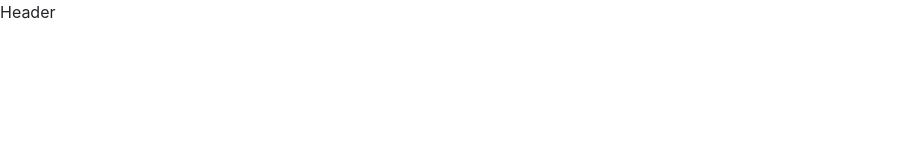
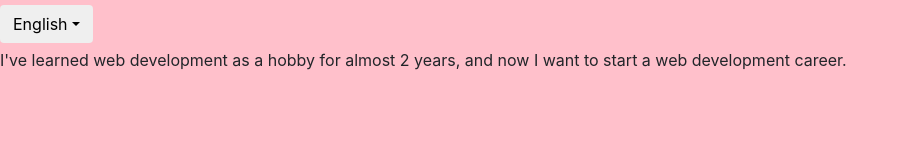
Before and after one commit to nawawishkid-old/nawawishkid.github.io, a React app: page / in a window 1280 px wide. Shown: the whole page, without its empty margins (0-906 px from the left). Built offline with nearby package versions, Linux system fonts and the light colour scheme.

Commit message:
Create Dropdown-related components and Locale component to load localization text

```diff
--- a/index.html
+++ b/index.html
@@ -1,6 +1,8 @@
 <!DOCTYPE html>
 <html>
 <head>
+	<meta charset="utf-8">
+	<meta name="viewport" content="width=device-width, initial-scale=1.0">
  	<link rel="stylesheet" type="text/css" href="src/css/bootstrap.min.css"/>
  	<link rel="stylesheet" type="text/css" href="src/css/index.css"/>
 </head>
--- a/src/css/index.css
+++ b/src/css/index.css
@@ -1,3 +1,30 @@
 html, body {
   margin: 0;
+  width: 100%;
+  height: 100%;
 }
+
+/* Bootstrap override */
+.row {
+	margin: 0;
+}
+[class^=col] {
+	padding: 0;
+}
+
+#app {
+	width: 100%;
+	height: 100%;
+	perspective: 100px;
+}
+
+.react-app {
+	width: 100%;
+	height: 100%;
+	background: pink;
+}
+.react-header {
+	display: flex;
+	align-items: center;
+	height: 48px;
+}
--- a/src/js/bootstrap.js
+++ b/src/js/bootstrap.js
@@ -6,3 +6,5 @@ try {
 
 	require('bootstrap');
 } catch (e) {}
+
+document.querySelector('html').lang = 'en_US';
--- /dev/null
+++ b/src/js/components/Dropdown.js
@@ -0,0 +1,65 @@
+import React, { Component } from 'react';
+import PropTypes from 'prop-types';
+import DropdownItem from './DropdownItem';
+
+export default class Dropdown extends Component {
+	constructor(props) {
+		super(props);
+	}
+
+	render() {
+		console.log('Dropdown.render()');
+
+		const p = this.props;
+		const children = Array.isArray(p.children) ?
+						 p.children.map((item, index) => <a href={item.props.href} className={item.props.className}>{item.props.node}</a>) :
+						 <a href={p.children.props.href} className={p.children.props.className}>{p.children.props.node}</a>
+
+		console.log(children);
+
+		return (
+			<div className={'dropdown ' + p.wrapperClassName} style={p.wrapperStyle}>
+				<button
+					type="button" className={'btn dropdown-toggle ' + p.labelClassName}
+					id={p.id} style={p.labelStyle}
+					data-toggle="dropdown" aria-haspopup="true" aria-expanded="false"
+				>
+					{p.label}
+				</button>
+				<div
+					className={'dropdown-menu ' + p.dropdownClassName}
+					style={p.dropdownStyle}
+					aria-labelledby={p.id}
+				>
+					{p.children}
+				</div>
+			</div>
+		);
+	}
+}
+
+Dropdown.propTypes = {
+	children: PropTypes.oneOfType([
+		PropTypes.arrayOf(PropTypes.element),
+		PropTypes.element,
+	]),
+	id: PropTypes.string.isRequired,
+	label: PropTypes.string.isRequired,
+	wrapperClassName: PropTypes.string,
+	wrapperStyle: PropTypes.object,
+	labelClassName: PropTypes.string,
+	labelStyle: PropTypes.object,
+	dropdownClassName: PropTypes.string,
+	dropdownStyle: PropTypes.object,
+}
+
+Dropdown.defaultProps = {
+	children: <DropdownItem />,
+	label: 'Dropdown',
+	wrapperClassName: '',
+	wrapperStyle: {},
+	labelClassName: '',
+	labelStyle: {},
+	dropdownClassName: '',
+	dropdownStyle: {},
+}
--- /dev/null
+++ b/src/js/components/DropdownItem.js
@@ -0,0 +1,40 @@
+import React, { Component } from 'react';
+import PropTypes from 'prop-types';
+
+export default class DropdownItem extends Component {
+	constructor(props) {
+		console.log('DropdownItem.constructor()');
+		super(props);
+	}
+
+	render() {
+		console.log('DropdownItem.render()');
+
+		const p = this.props;
+
+		return (
+			<a
+				className={'dropdown-item ' + p.className}
+				href={p.href}
+				onClick={p.onClick}
+				data-value={p.value}
+			>
+				{p.children}
+			</a>
+		);
+	}
+}
+
+DropdownItem.propTypes = {
+	children: PropTypes.node.isRequired,
+	href: PropTypes.string,
+	className: PropTypes.string,
+	value: PropTypes.string,
+}
+
+DropdownItem.defaultProps = {
+	children: 'list 1',
+	href: '#',
+	className: 'nothing',
+	value: '',
+}
--- a/src/js/components/Header.js
+++ /dev/null
@@ -1,12 +0,0 @@
-import React, { Component } from 'react';
-
-export default class Header extends Component {
-	constructor(props) {
-		super(props);
-	}
-
-	render() {
-		console.log('Header.render()');
-		return <header>Header</header>;
-	}
-}
--- /dev/null
+++ b/src/js/components/Locale.js
@@ -0,0 +1,19 @@
+function Locale() {
+	//console.log('Locale()');
+
+	this.locale = require('../../locale/locale.json');
+
+	this.getLang = function() {
+		return document.querySelector('html').lang || 'en_US';
+	}
+
+	this.getLocales = function() {
+		return this.locale;
+	}
+
+	this.get = function(keyword) {
+		return this.locale[this.getLang()][keyword];
+	}
+}
+
+export default Locale;
--- a/src/js/components/app.js
+++ b/src/js/components/app.js
@@ -1,8 +1,59 @@
 import React, { Component } from 'react';
 import ReactDOM from 'react-dom';
-import Header from './Header';
+import Dropdown from './Dropdown';
+import DropdownItem from './DropdownItem';
+import Locale from './Locale';
 
-const App = () => <Header />;
+const locale = new Locale();
+
+class App extends Component {
+	constructor(props) {
+		super(props);
+
+		this.state = {
+			language: 'en_US',
+		}
+	}
+
+	changeAppLang(ev) {
+		console.log('Header.__changeDocLang()');
+
+		const lang = ev.target.dataset.value;
+
+		document.querySelector('html').lang = lang;
+		this.setState({language: lang});
+	}
+
+	render() {
+
+		return (
+			<div className="react-app">
+				<header className="react-header row">
+					<Dropdown
+						label={locale.get('localeName')}
+						id="langButton"
+					>
+						{
+							Object.entries(locale.getLocales())
+								.map((item, index) => (
+									<DropdownItem
+										key={index}
+										value={item[0]}
+										onClick={this.changeAppLang.bind(this)}
+									>
+										{item[1].localeName}
+									</DropdownItem>
+								))
+						}
+					</Dropdown>
+				</header>
+				<article>
+					{locale.get('selfDesc')}
+				</article>
+			</div>
+		);
+	}
+}
 
 if (document.getElementById('app')) {
 	ReactDOM.render(<App />, document.getElementById('app'));
--- a/src/js/index.js
+++ b/src/js/index.js
@@ -4,4 +4,3 @@ import './bootstrap';
  * User-imported modules
  */
 import './components/app.js';
-import '../../node_modules/bootstrap/dist/css/bootstrap.min.css';
--- /dev/null
+++ b/src/locale/locale.json
@@ -0,0 +1,11 @@
+{
+	"en_US": {
+		"localeName": "English",
+		"selfDesc": "I've learned web development as a hobby for almost 2 years, and now I want to start a web development career."
+	},
+
+	"th_TH": {
+		"localeName": "ไทย",
+		"selfDesc": "ผมหัดทำเว็บเป็นงานอดิเรกมาเกือบ 2 ปี และตอนนี้ก็อยากเริ่มอาชีพ web development แล้ว"
+	}
+}
```
Also changed, not shown: 1 other file.
